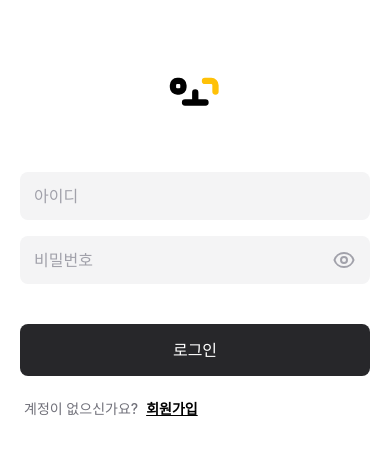
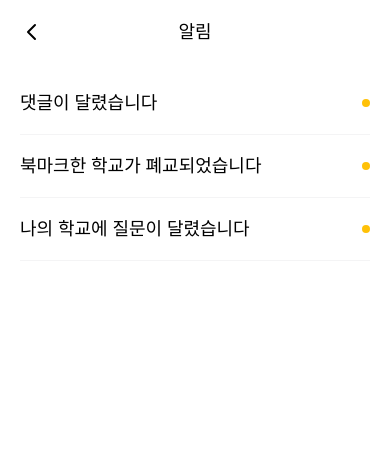
Before and after one commit to MEOGO-DSM/MEOGO_Frontend_V2, a React Native app: screen /Notice in a window 390 px wide. Before the commit this address had no page. Shown: the top 454 px of the page. Built offline with nearby package versions, Linux system fonts and the light colour scheme.

Commit message:
add :: 알림 페이지 퍼블리싱

```diff
--- a/App.tsx
+++ b/App.tsx
@@ -20,9 +20,9 @@ import Search from './src/app/search/page';
 import NavBar from './src/components/NavBar';
 import Signup from './src/app/signup/page';
 import QandADetail from './src/app/review/QandADetail';
-import Question from './src/app/review/Question';
 import QueryProvider from './src/utils/query/Provider';
 import ReduxProvider from './src/utils/store/Provider';
+import Notice from './src/app/notice/page'
 
 function App(): React.JSX.Element {
   const Stack = createNativeStackNavigator();
@@ -32,7 +32,7 @@ function App(): React.JSX.Element {
         <NavigationContainer>
           <Stack.Navigator
             screenOptions={{ headerShown: false }}
-            initialRouteName="Counter">
+            initialRouteName="Notice">
             <Stack.Screen name="Login" component={Login} />
             <Stack.Screen name="Signup" component={Signup} />
             <Stack.Screen name="NavBar" component={NavBar} />
@@ -45,6 +45,7 @@ function App(): React.JSX.Element {
             <Stack.Screen name="Search" component={Search} />
             <Stack.Screen name="KeywordReview" component={KeywordReview} />
             <Stack.Screen name="QandADetail" component={QandADetail} />
+            <Stack.Screen name="Notice" component={Notice} />
           </Stack.Navigator>
         </NavigationContainer>
       </ReduxProvider>
--- /dev/null
+++ b/src/app/notice/page.tsx
@@ -0,0 +1,63 @@
+import { TopBar } from "../../components"
+import { Arrow } from "../../assets"
+import styled from "styled-components/native"
+import { color, Font } from "../../styles"
+import { messageList } from "../dummy/messageList"
+
+export default function Notice() {
+
+  return (
+    <>
+      <TopBar
+        text="알림"
+        leftIcon={<Arrow onPress={() => { }} />}
+      />
+      {
+        messageList ? <Content>
+          {
+            messageList.map((value) => (
+              <MessageBox>
+                <Font text={value.text} kind="medium18" />
+                <CheckIcon></CheckIcon>
+              </MessageBox>
+            ))
+          }
+        </Content> : <NoContent>
+          <Font text="새로운 알림이 없어요" kind="medium16" color="gray400" />
+        </NoContent>
+      }
+    </>
+  )
+}
+
+const Content = styled.View`
+height: 100%;
+margin-top: 64px;
+padding: 8px 20px;
+background-color: ${color.white};
+`
+
+const NoContent = styled.View`
+  height: 100%;
+  display: flex;
+  justify-content: center;
+  align-items: center;
+  background-color: white;
+`
+
+const MessageBox = styled.View`
+display: flex;
+flex-direction: row;
+justify-content: space-between;
+align-items: center;
+padding: 20px 0;
+border-bottom-width: 1px;
+border-bottom-color: ${color.gray100};
+`
+
+const CheckIcon = styled.View`
+width: 8px;
+height: 8px;
+background-color: ${color.amber500};
+border-radius: 10px;
+`
```
